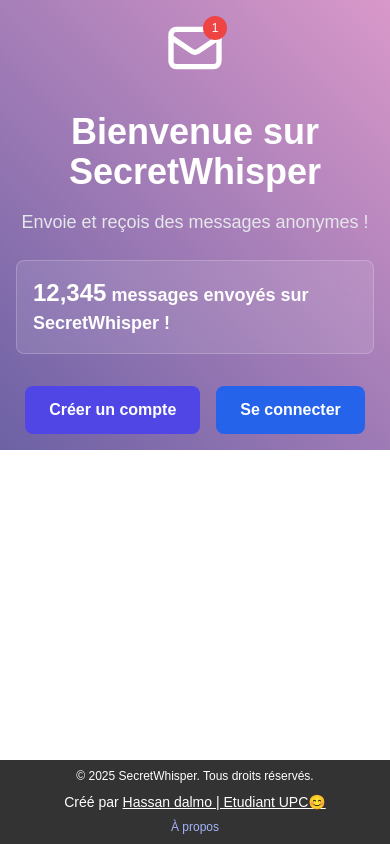
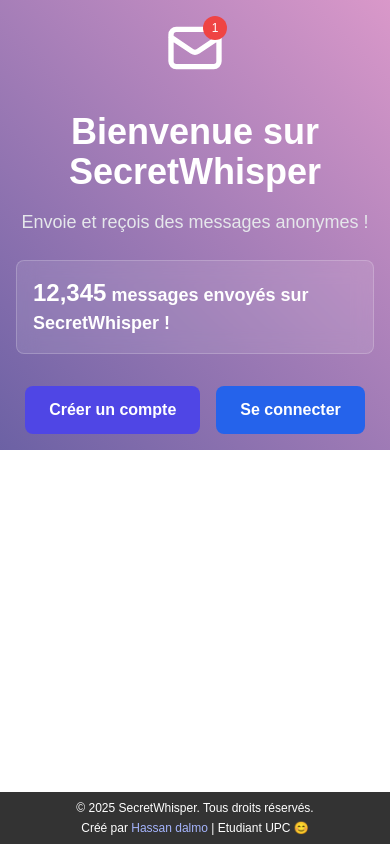
Before and after one commit to hassanpakou/secretwhisper, a Next.js app: page / in a window 390 px wide. Built offline with nearby package versions, Linux system fonts and the light colour scheme.

Commit message:
Optimisation du footer pour mobile : plus compact et responsive

```diff
--- a/app/components/Footer.js
+++ b/app/components/Footer.js
@@ -3,24 +3,22 @@ import Link from "next/link";
 export default function Footer() {
   return (
     <footer className="bg-black bg-opacity-80 text-white py-2 sm:py-3 w-full">
-      <div className="max-w-4xl mx-auto flex flex-col sm:flex-row justify-between items-center px-4 text-sm sm:text-base">
-        <p className="text-xs sm:text-sm text-center sm:text-left">
+      <div className="max-w-4xl mx-auto flex flex-col sm:flex-row justify-between items-center px-4 text-xs sm:text-sm">
+        <p className="text-center sm:text-left">
           © 2025 SecretWhisper. Tous droits réservés.
         </p>
-        <p className="text-sm mt-2">
-              Créé par{" "}
-              <a href="https://linktr.ee/Hassandalmo" className="underline hover:text-blue-400">
-                Hassan dalmo | Etudiant UPC😊
-              </a>
-            </p>
-        <div className="mt-1 sm:mt-0">
-          <Link
-            href="/about"
-            className="text-indigo-300 hover:text-indigo-100 transition duration-200 text-xs sm:text-sm"
+        <p className="text-center sm:text-right mt-1 sm:mt-0">
+          Créé par{" "}
+          <a
+            href="https://github.com/hassandalmo"
+            target="_blank"
+            rel="noopener noreferrer"
+            className="text-indigo-300 hover:text-indigo-100 transition duration-200"
           >
-            À propos
-          </Link>
-        </div>
+            Hassan dalmo
+          </a>{" "}
+          | Etudiant UPC 😊
+        </p>
       </div>
     </footer>
   );
--- a/app/layout.js
+++ b/app/layout.js
@@ -5,8 +5,8 @@ export const metadata = {
   title: "SecretWhisper",
   description: "Envoie et reçois des messages anonymes",
   openGraph: {
-    title: "SecretWhisper - Messages Anonymes",
-    description: "Partage ton lien et reçois des messages anonymes de tes amis sur SecretWhisper !",
+    title: "SecretWhisper",
+    description: "Envoie et reçois des messages anonymes avec SecretWhisper !",
     url: "https://secret-whisper.vercel.app",
     siteName: "SecretWhisper",
     images: [
@@ -22,8 +22,8 @@ export const metadata = {
   },
   twitter: {
     card: "summary_large_image",
-    title: "SecretWhisper - Messages Anonymes",
-    description: "Partage ton lien et reçois des messages anonymes de tes amis sur SecretWhisper !",
+    title: "SecretWhisper",
+    description: "Envoie et reçois des messages anonymes avec SecretWhisper !",
     images: ["https://secret-whisper.vercel.app/logo.png"],
   },
 };
@@ -32,16 +32,11 @@ export default function RootLayout({ children }) {
   return (
     <html lang="fr">
       <head>
-        {/* Favicon principal */}
         <link rel="icon" href="/favicon.ico" type="image/x-icon" />
-        {/* Favicon pour différentes tailles */}
+        <link rel="apple-touch-icon" href="/apple-touch-icon.png" />
         <link rel="icon" type="image/png" sizes="32x32" href="/favicon-32x32.png" />
         <link rel="icon" type="image/png" sizes="16x16" href="/favicon-16x16.png" />
-        {/* Apple Touch Icon */}
-        <link rel="apple-touch-icon" href="/apple-touch-icon.png" />
-        {/* Manifeste pour les appareils mobiles */}
         <link rel="manifest" href="/manifest.json" />
-        {/* Métadonnées supplémentaires pour les appareils Windows */}
         <meta name="msapplication-TileImage" content="/ms-icon-144x144.png" />
       </head>
       <body className="flex flex-col min-h-screen">
```
